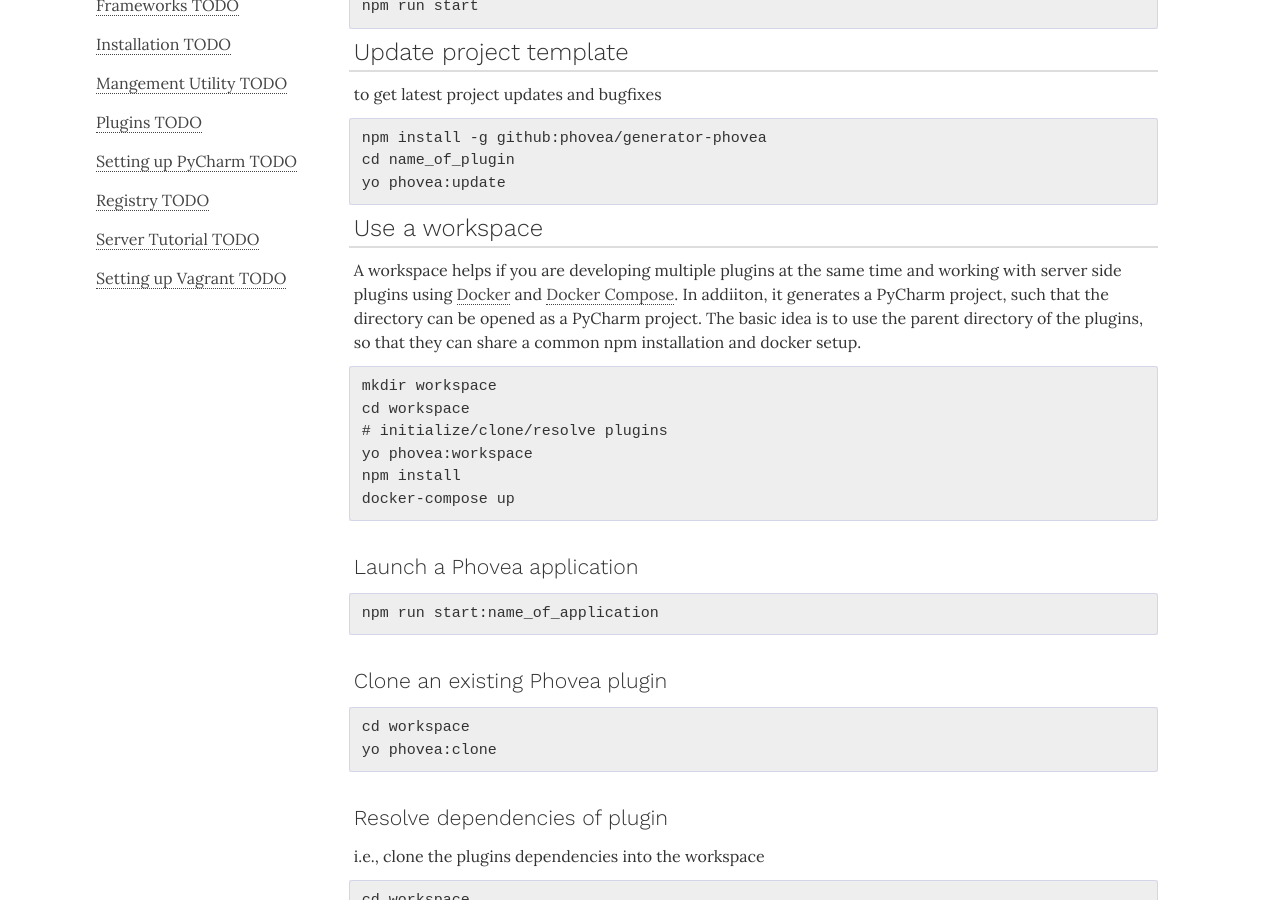
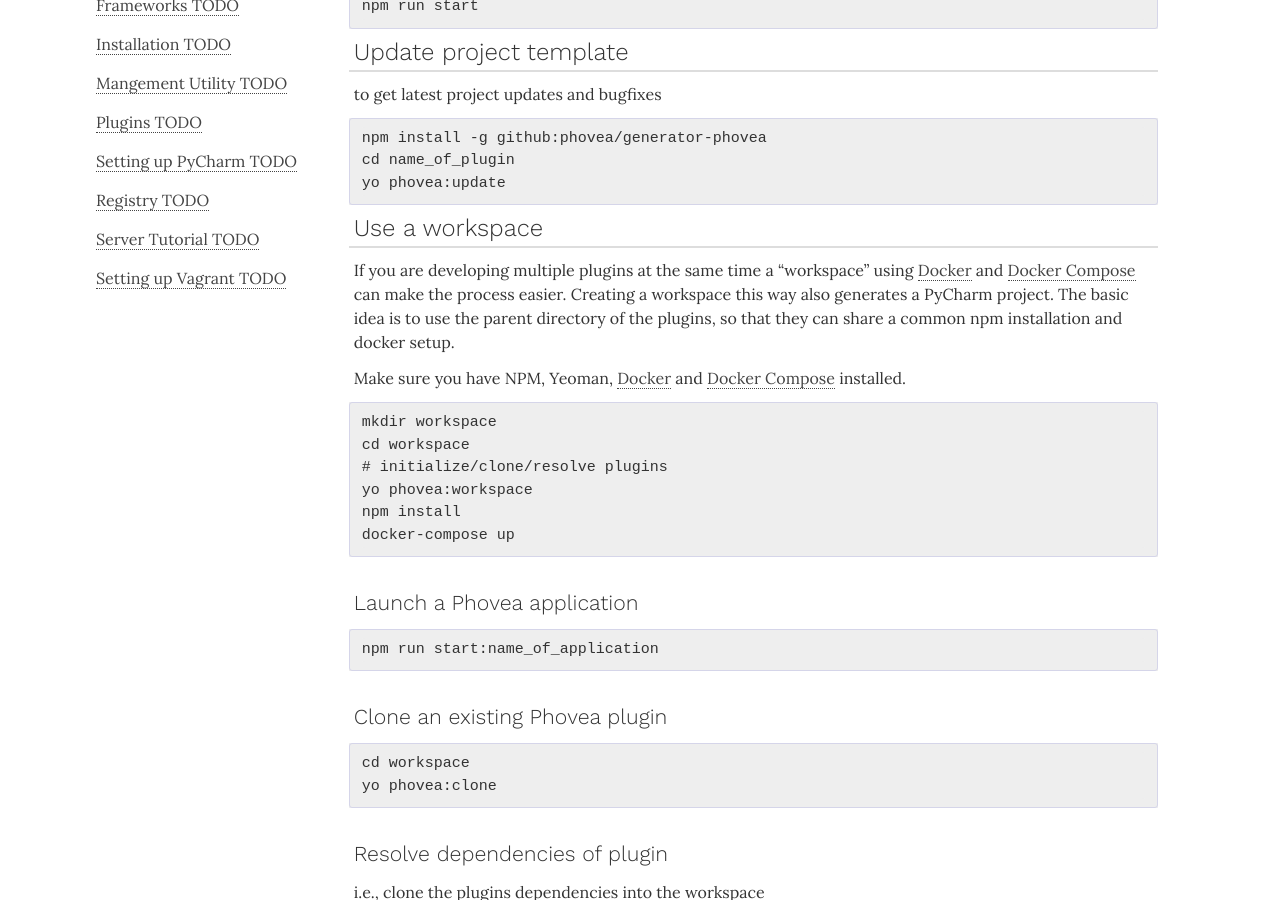
Before and after one commit to phovea/phovea.github.io, a Jekyll site: the page built from contributors/cheatsheet.md, in a window 1280 px wide and 900 px high, scrolled down 516 px. Built offline with Jekyll 4.4.1, drawn with Linux system fonts in a browser that asks for light colours; nearby versions of some CDN libraries; some web fonts are replaced.

Commit message:
wording tweaks / links to docker install instructions

````diff
--- a/contributors/cheatsheet.md
+++ b/contributors/cheatsheet.md
@@ -43,10 +43,15 @@ yo phovea:update
 Use a workspace
 --------------------
 
-A workspace helps if you are developing multiple plugins at the same time
-and working with server side plugins using [Docker](https://www.docker.com/) and [Docker Compose](https://www.docker.com/products/docker-compose). In addiiton, it generates a PyCharm project, such that the directory can be opened as a PyCharm project.
+If you are developing multiple plugins at the same time a "workspace"
+using [Docker](https://www.docker.com/) and
+[Docker Compose](https://www.docker.com/products/docker-compose)
+can make the process easier. Creating a workspace this way also generates a PyCharm project.
 The basic idea is to use the parent directory of the plugins, so that they can
 share a common npm installation and docker setup.
+
+Make sure you have NPM, Yeoman, [Docker](https://docs.docker.com/engine/installation/)
+and [Docker Compose](https://docs.docker.com/compose/install/) installed.
 
 ```
 mkdir workspace
````
